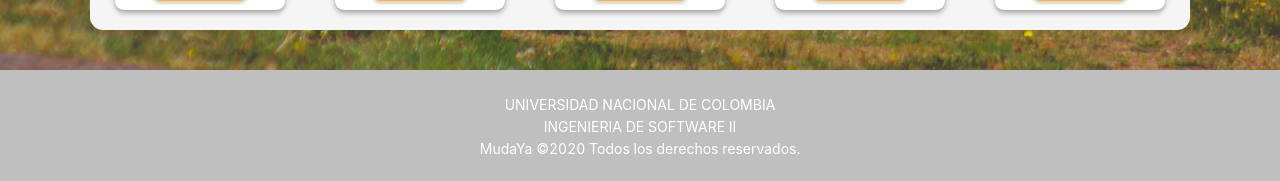
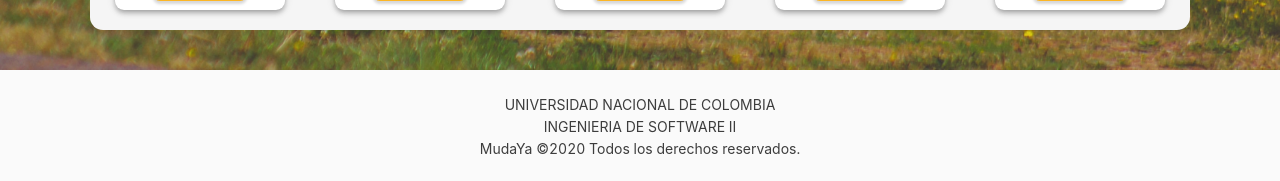
Before and after one commit to csepulvedaz/mudaya, a React (Create React App) app: page /principal in a window 1280 px wide. Shown: the part 992-1173 px from the top of the page. Built offline with nearby package versions, Linux system fonts and the light colour scheme.

Commit message:
:zap::lipstick: Arreglo filter Vehicle

```diff
--- a/src/components/footer/CustomFooter.js
+++ b/src/components/footer/CustomFooter.js
@@ -7,8 +7,8 @@ const { Footer } = Layout;
 const useStyles = makeStyles((theme) => ({
     footer: {
         textAlign: "center",
-        background: "#BFBFBF",
-        color: "#fff",
+        background: "#fafafa",
+        color: "#3d3d3d",
     },
 }));
 
```
